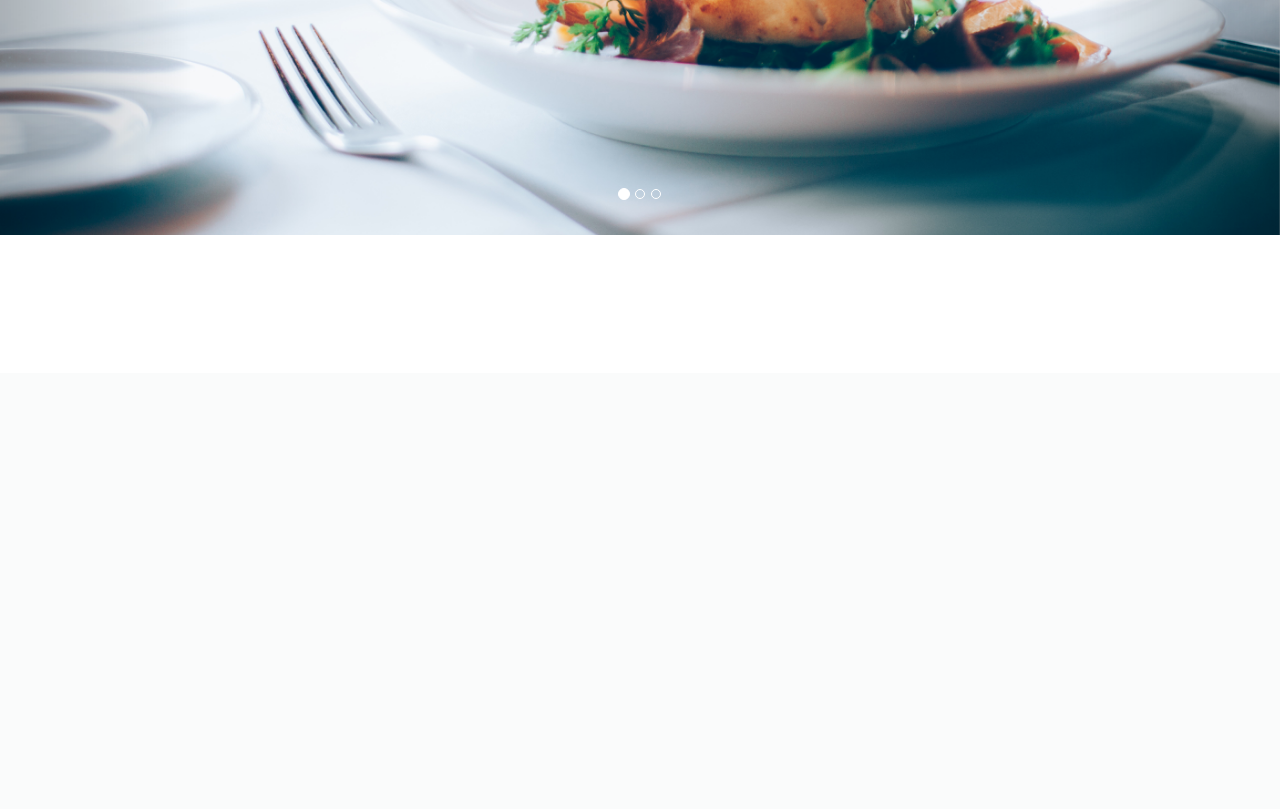
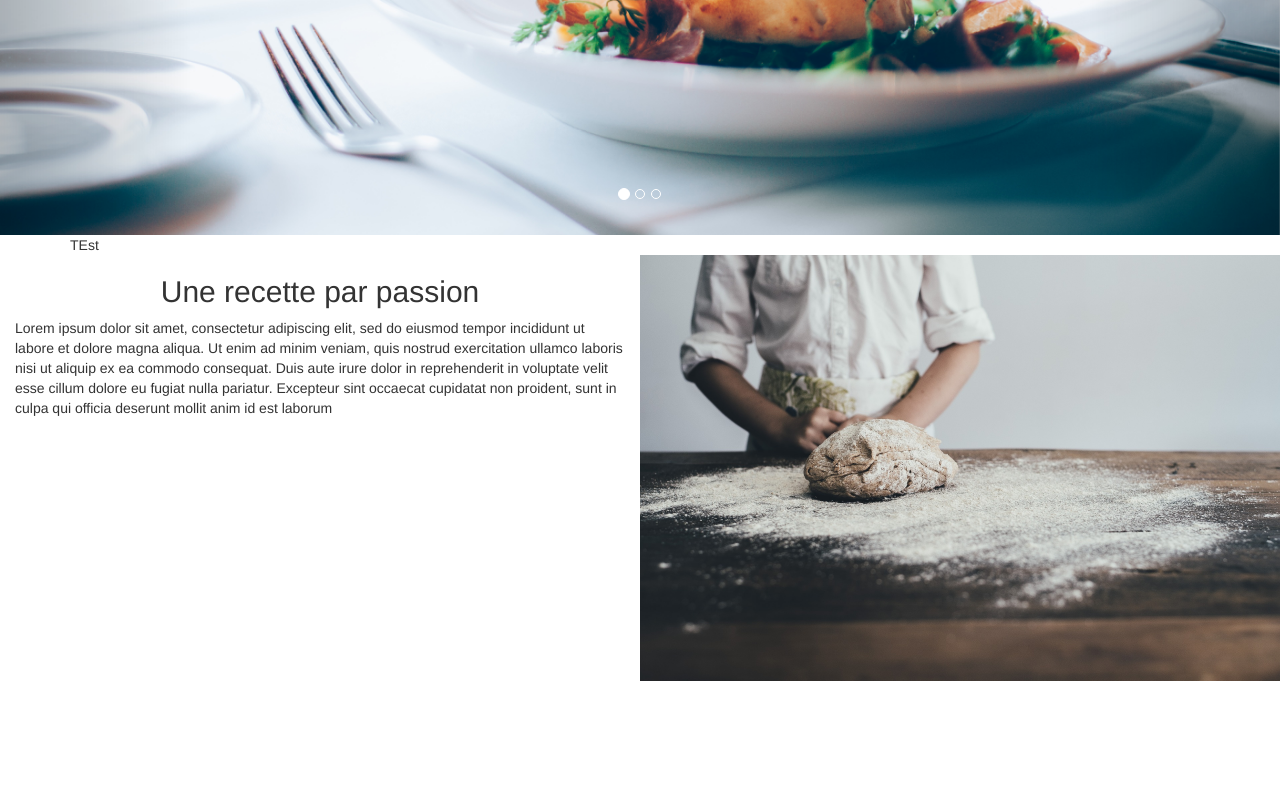
Before and after one commit to Pandalister/taste, a PHP site: page / in a window 1280 px wide. Shown: the part 565-1374 px from the top of the page. Before the commit the page ends 800 px from the top, so only its background shows below. Run offline with PHP 8.4, Linux system fonts and the light colour scheme.

Commit message:
Changement accueil 01

```diff
--- /dev/null
+++ b/function/slider.php
@@ -0,0 +1,44 @@
+                <div>
+                    <div id="carousel-example-generic" class="carousel slide" data-ride="carousel">
+                      <!-- Indicators -->
+                      <ol class="carousel-indicators">
+                        <li data-target="#carousel-example-generic" data-slide-to="0" class="active"></li>
+                        <li data-target="#carousel-example-generic" data-slide-to="1"></li>
+                        <li data-target="#carousel-example-generic" data-slide-to="2"></li>
+                      </ol>
+
+                      <!-- Wrapper for slides -->
+                      <div class="carousel-inner" role="listbox">
+                        <div class="item active">
+                          <img src="/taste/images/back1.jpg" alt="1">
+                          <div class="carousel-caption">
+                            <img class="logo" src="./images/taste.png" id="tasteLogo" alt="Taste"/>
+                          </div>
+                        </div>
+
+                        <div class="item">
+                          <img src="/taste/images/back2.jpg" alt="2">
+                          <div class="carousel-caption">
+                            <img class="logo" src="./images/taste.png" id="tasteLogo" alt="Taste"/>
+                          </div>
+                        </div>
+
+                        <div class="item">
+                          <img src="/taste/images/back4.jpg" alt="3">
+                          <div class="carousel-caption">
+                            <img class="logo" src="./images/taste.png" id="tasteLogo" alt="Taste"/>
+                          </div>
+                        </div>
+                      </div>
+
+                      <!-- Controls -->
+                      <a class="left carousel-control" href="#carousel-example-generic" role="button" data-slide="prev">
+                        <span class="glyphicon glyphicon-chevron-left" aria-hidden="true"></span>
+                        <span class="sr-only">Previous</span>
+                      </a>
+                      <a class="right carousel-control" href="#carousel-example-generic" role="button" data-slide="next">
+                        <span class="glyphicon glyphicon-chevron-right" aria-hidden="true"></span>
+                        <span class="sr-only">Next</span>
+                      </a>
+                    </div>
+                </div>
--- a/index.php
+++ b/index.php
@@ -17,55 +17,29 @@
         <!---------------------------------------------------------------->
         <div class="loader"></div>
         <?php include('./function/header.php'); ?>
-            <div id="container">
-                <div>
-                    <div id="carousel-example-generic" class="carousel slide" data-ride="carousel">
-                      <!-- Indicators -->
-                      <ol class="carousel-indicators">
-                        <li data-target="#carousel-example-generic" data-slide-to="0" class="active"></li>
-                        <li data-target="#carousel-example-generic" data-slide-to="1"></li>
-                        <li data-target="#carousel-example-generic" data-slide-to="2"></li>
-                      </ol>
-
-                      <!-- Wrapper for slides -->
-                      <div class="carousel-inner" role="listbox">
-                        <div class="item active">
-                          <img src="/taste/images/back1.jpg" alt="1">
-                          <div class="carousel-caption">
-                            <img class="logo" src="./images/taste.png" id="tasteLogo" alt="Taste"/>
-                          </div>
-                        </div>
-
-                        <div class="item">
-                          <img src="/taste/images/back2.jpg" alt="2">
-                          <div class="carousel-caption">
-                            <img class="logo" src="./images/taste.png" id="tasteLogo" alt="Taste"/>
-                          </div>
-                        </div>
-
-                        <div class="item">
-                          <img src="/taste/images/back4.jpg" alt="3">
-                          <div class="carousel-caption">
-                            <img class="logo" src="./images/taste.png" id="tasteLogo" alt="Taste"/>
-                          </div>
-                        </div>
-                      </div>
-
-                      <!-- Controls -->
-                      <a class="left carousel-control" href="#carousel-example-generic" role="button" data-slide="prev">
-                        <span class="glyphicon glyphicon-chevron-left" aria-hidden="true"></span>
-                        <span class="sr-only">Previous</span>
-                      </a>
-                      <a class="right carousel-control" href="#carousel-example-generic" role="button" data-slide="next">
-                        <span class="glyphicon glyphicon-chevron-right" aria-hidden="true"></span>
-                        <span class="sr-only">Next</span>
-                      </a>
+        <div id="container">
+            <?php include('./function/slider.php'); ?>
+            <!---------------------------------------------------------------->
+            <div class="container">
+                <div class="row">
+                    <div class="col-sm-1">
+                        TEst
                     </div>
                 </div>
-                <!---------------------------------------------------------------->
-                <div>
-                    <p>
-                    </p>
+            </div>
+            <div id="content1" class="container">
+                <div class="row">
+                    <div class="col-sm-4 col-lg-6">
+                            <h2>
+                                Une recette par passion
+                            </h2>
+                            <p>
+                                Lorem ipsum dolor sit amet, consectetur adipiscing elit, sed do eiusmod tempor incididunt ut labore et dolore magna aliqua. Ut enim ad minim veniam, quis nostrud exercitation ullamco laboris nisi ut aliquip ex ea commodo consequat. Duis aute irure dolor in reprehenderit in voluptate velit esse cillum dolore eu fugiat nulla pariatur. Excepteur sint occaecat cupidatat non proident, sunt in culpa qui officia deserunt mollit anim id est laborum
+                            </p>
+                    </div>
+                    <div id="imgAC1" class="col-sm-1 col-lg-6">
+                        <img id="ac1" src="./images/01.jpg"/>
+                    </div>
                 </div>
             </div>
         </div>
--- a/styles/styles.css
+++ b/styles/styles.css
@@ -414,102 +414,6 @@ i.fa.fa-home {
     width: 100%;
 }
 
-/*------------------------------------------------------------------------*/
-/*---------------------------------ROW------------------------------------*/
-/*------------------------------------------------------------------------*/
-.container {
-  width: 100%;
-}
-
-.row {
-  width: 100%;
-  display: flex;
-  flex-wrap: wrap;
-  margin-top: 5px;
-    padding: 10%;
-}
-
-/* 1/12 */
-.col-1 {
-  width: 8.33%;
-}
-
-/* 2/12 */
-.col-2 {
-  width: 16.66%;
-}
-
-/* 3/12 */
-.col-3 {
-  width: 25%;
-}
-
-/* 4/12 */
-.col-4 {
-  width: 33.33%;
-}
-
-/* 5/12 */
-.col-5 {
-  width: 41.66%;
-}
-
-/* 6/12 */
-.col-6 {
-  width: 50%;
-}
-
-/* 7/12 */
-.col-7 {
-  width: 58.33%;
-}
-
-/* 8/12 */
-.col-8 {
-  width: 66.66%;
-}
-
-/* 9/12 */
-.col-9 {
-  width: 75%;
-}
-
-/* 10/12 */
-.col-10 {
-  width: 83.33%;
-}
-
-/* 11/12 */
-.col-11 {
-  width: 91.66%;
-}
-
-/* 12/12 */
-.col-12 {
-  width: 100%;
-}
-
-/* viewport <= 1000px */
-@media screen and (max-width: 1000px) {
-  * {
-    font-size: 1em;
-  }
-}
-
-/* viewport <= 630px */
-@media screen and (max-width: 630px) {
-  .row div {
-    padding: 1.5%;
-  }
-}
-
-/* viewport <= 500px */
-@media screen and (max-width: 500px) {
-  * {
-    font-size: 0.9em;
-  }
-}
-
 .carousel-inner {
     height: 100%;
 }
@@ -521,3 +425,22 @@ i.fa.fa-home {
     padding-bottom: 0px !important;
     top: 20%;
 }
+
+img{
+    width: 100%;
+}
+
+
+/*------------------------------------------------------------------------*/
+/*---------------------------------ROW------------------------------------*/
+/*------------------------------------------------------------------------*/
+@media (min-width: 1200px){
+    #content1 {
+        width: 100% !important;
+    }
+}
+
+#imgAC1{
+    padding-right: 0%;
+    padding-left: 0%;
+}
```
Also changed, not shown: images/01.jpg (added).
